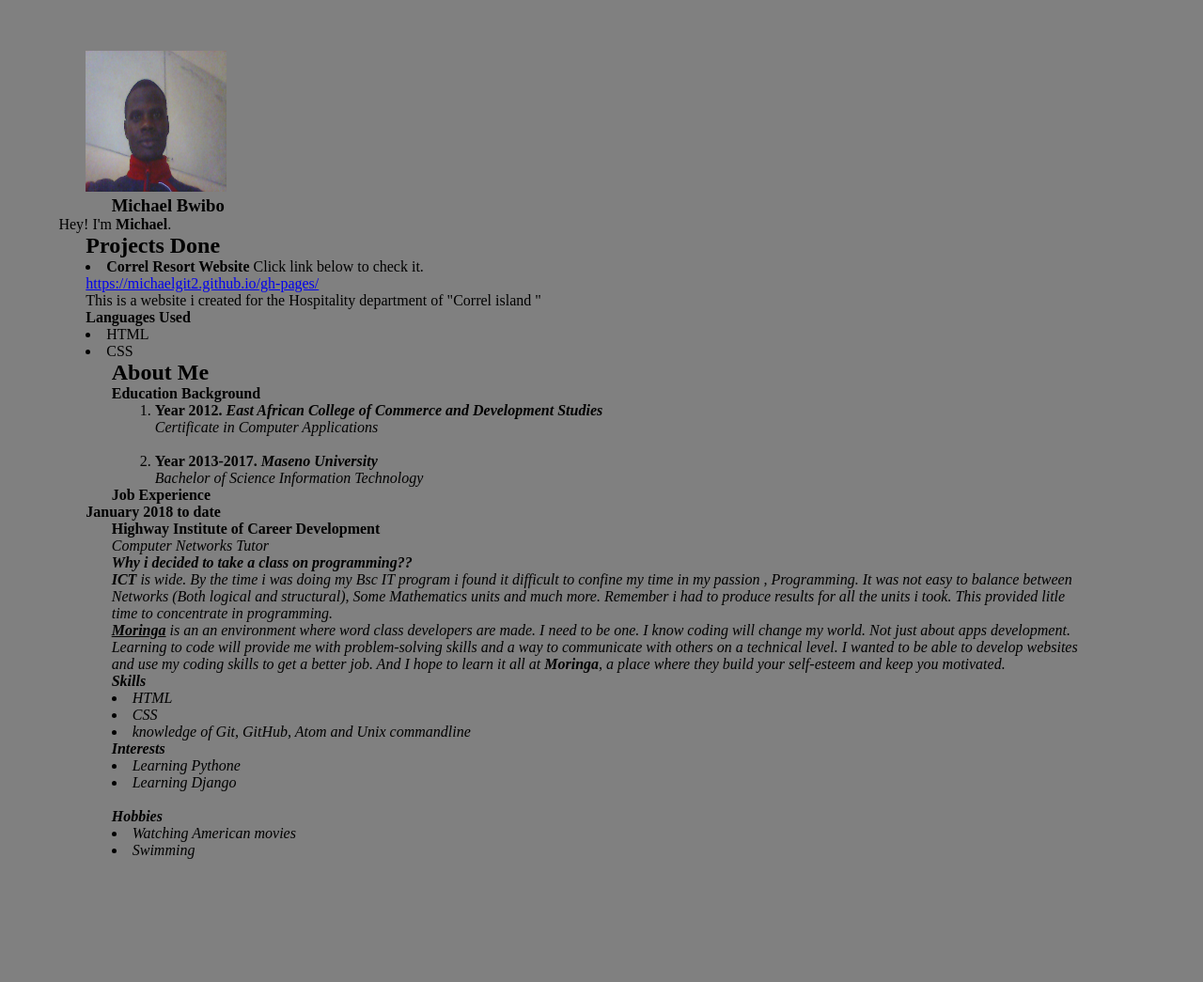
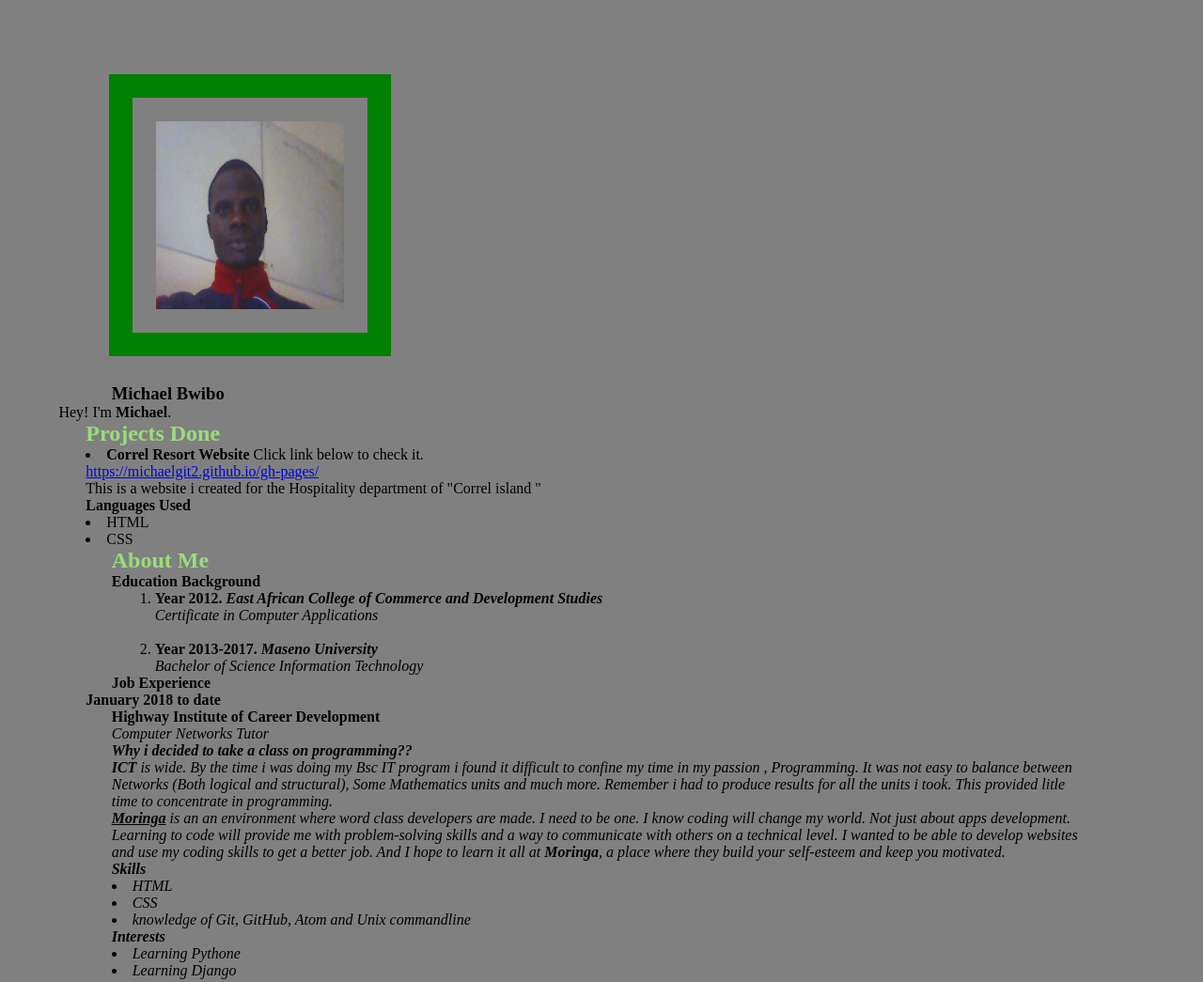
Before and after one commit to michaelGit2/portfolio, a plain HTML site: page index.html in a window 1280 px wide. Shown: the top 1045 px of the page at 94% size. Before the commit the page ends 950 px from the top, so only its background shows below. Drawn offline with Linux system fonts and the light colour scheme.

Commit message:
adds frame to image

```diff
--- a/css/portfolio.css
+++ b/css/portfolio.css
@@ -3,3 +3,13 @@
   max-width: 95%;
   margin: auto;
 }
+h2{
+  color:rgb(152, 221, 121);
+}
+img {
+    width: 200px;
+    border: 25px solid green;
+    padding: 25px;
+    margin: 25px;
+    height: 200px;
+}
--- a/index.html
+++ b/index.html
@@ -9,7 +9,7 @@
 <body>
 <br><br><br>
       <div class="section1">
-              <img src="me.jpg" height="150px" width="150px">
+              <img src="me.jpg" >
               <p><h3> Michael Bwibo </h3></p>
             </div>
 
```
